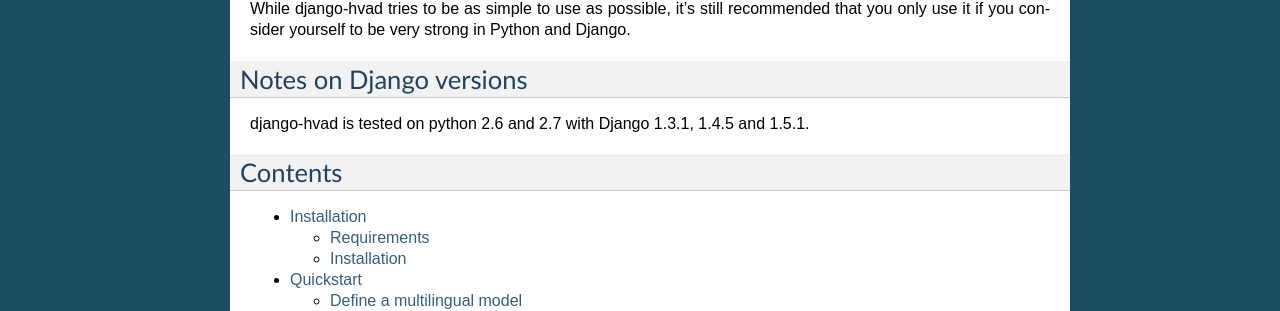
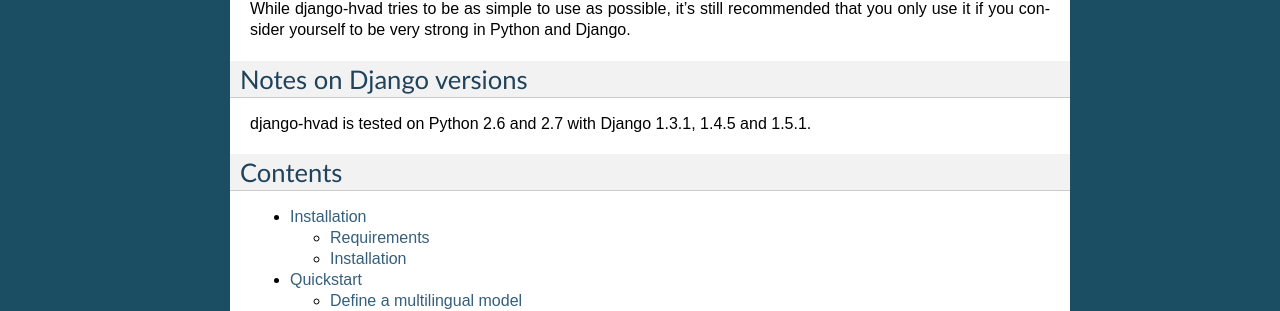
Before and after one commit to KristianOellegaard/django-hvad, a Sphinx documentation site: the page built from docs/index.rst, in a window 1280 px wide. Shown: the part 373-684 px from the top of the page. Built offline with Sphinx 7.4.7, drawn with Linux system fonts in a browser that asks for light colours.

```diff
--- a/docs/index.rst
+++ b/docs/index.rst
@@ -28,7 +28,7 @@ Python and Django.
 Notes on Django versions
 ************************
 
-django-hvad is tested on python 2.6 and 2.7 with Django 1.3.1, 1.4.5 and 1.5.1.
+django-hvad is tested on Python 2.6 and 2.7 with Django 1.3.1, 1.4.5 and 1.5.1.
 
 
 ***************
```
